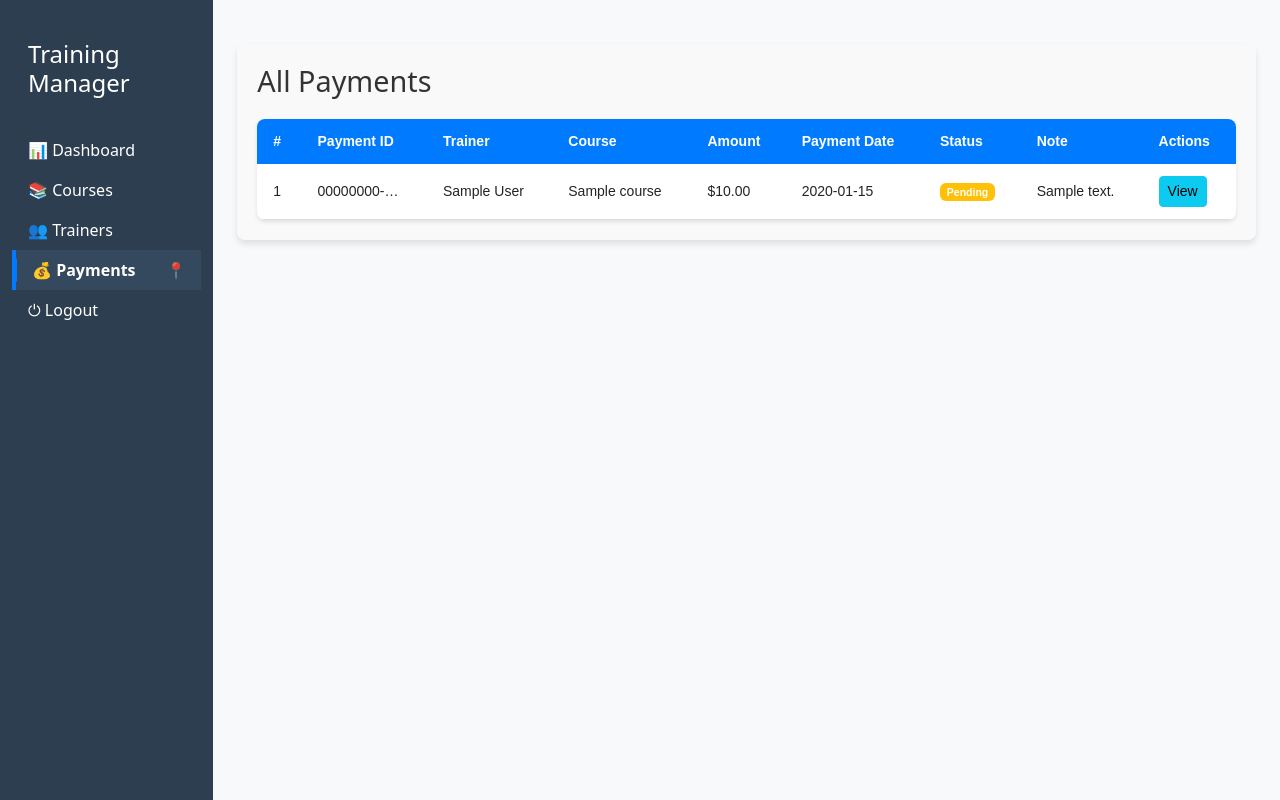
After one commit to Mu5alaf/Courses-manager-System, a Django app: page /app/admin/payments/ in a window 1280 px wide. The commit adds this page. Run offline with Django 5.2, Linux system fonts and the light colour scheme; a user stored in the database is signed in; tables that the repository leaves empty hold one stand-in row (values such as "Sample post").

Commit message:
adding payment

```diff
--- a/app/static/css/main.css
+++ b/app/static/css/main.css
@@ -92,7 +92,7 @@
     }
 
     .inforide {
-        background: #86b7fe;
+        background: #34495e;
         border-radius: 10px;
         box-shadow: 0 4px 8px rgba(0, 0, 0, 0.1);
         padding: 15px;
@@ -112,14 +112,15 @@
 
     .fontsty h4 {
         font-size: 23px;
+        font-family:system-ui, -apple-system;
         margin: 10px;
-        color: #6c757d;
+        color: #ffff;
     }
 
     .fontsty h2 {
         font-size: 32px;
+        font-family: fantasy;
         margin: 43px 0 0;
-        font-weight: bold;
         color: #e9ecef;
 
     }
@@ -591,3 +592,230 @@
         background-size: 1000px 100%;
         animation: shimmer 2s infinite linear;
     }
+
+
+    /* Trainer section css */
+    .trainers-section {
+        padding: 20px;
+        background-color: #f9f9f9;
+        border-radius: 8px;
+        box-shadow: 0 4px 6px rgba(0, 0, 0, 0.1);
+        margin: 20px 0;
+    }
+
+    .trainers-section h2 {
+        font-size: 1.8rem;
+        margin-bottom: 20px;
+        color: #333;
+    }
+
+    /* Table Styling */
+    .trainers-table {
+        width: 100%;
+        border-collapse: collapse;
+        font-family: Arial, sans-serif;
+        font-size: 14px;
+        background-color: #fff;
+        border-radius: 8px;
+        overflow: hidden;
+        box-shadow: 0 2px 4px rgba(0, 0, 0, 0.1);
+    }
+
+    .trainers-table thead {
+        background-color: #007BFF;
+        color: #fff;
+    }
+
+    .trainers-table thead th {
+        text-align: left;
+        padding: 12px 16px;
+    }
+
+    .trainers-table tbody tr:nth-child(even) {
+        background-color: #f2f2f2;
+    }
+
+    .trainers-table tbody tr:hover {
+        background-color: #e9ecef;
+    }
+
+    .trainers-table tbody td {
+        padding: 12px 16px;
+        border-bottom: 1px solid #ddd;
+    }
+
+    /* Button Styling */
+    .btn {
+        display: inline-block;
+        padding: 6px 12px;
+        font-size: 12px;
+        font-weight: 600;
+        text-align: center;
+        text-decoration: none;
+        color: #fff;
+        border: none;
+        border-radius: 4px;
+        cursor: pointer;
+    }
+
+    .btn-sm {
+        font-size: 12px;
+        padding: 5px 10px;
+    }
+
+    .btn-info {
+        background-color: #17a2b8;
+    }
+
+    .btn-info:hover {
+        background-color: #138496;
+    }
+
+    .btn-warning {
+        background-color: #ffc107;
+        color: #212529;
+    }
+
+    .btn-warning:hover {
+        background-color: #e0a800;
+    }
+
+    .btn-danger {
+        background-color: #dc3545;
+    }
+
+    .btn-danger:hover {
+        background-color: #c82333;
+    }
+
+    /* Responsive Design */
+    @media (max-width: 768px) {
+        .trainers-table thead {
+            display: none;
+        }
+
+        .trainers-table tbody td {
+            display: block;
+            width: 100%;
+            box-sizing: border-box;
+        }
+
+        .trainers-table tbody td:before {
+            content: attr(data-label);
+            font-weight: bold;
+            text-transform: uppercase;
+            display: block;
+            margin-bottom: 5px;
+        }
+
+        .trainers-table tbody tr {
+            margin-bottom: 10px;
+            border-bottom: 1px solid #ddd;
+        }
+    }
+
+    /* trainer Info  */
+    .trainer-info-section {
+        padding: 20px;
+        background-color: #f9f9f9;
+        border-radius: 8px;
+        box-shadow: 0 4px 6px rgba(0, 0, 0, 0.1);
+        margin: 20px 0;
+    }
+
+    .trainer-header {
+        display: flex;
+        justify-content: space-between;
+        align-items: center;
+        margin-bottom: 20px;
+    }
+
+    .trainer-header h2 {
+        font-size: 1.8rem;
+        color: #333;
+    }
+
+    .trainer-header .btn {
+        padding: 8px 16px;
+        font-size: 14px;
+        border-radius: 4px;
+        background-color: #007bff;
+        color: #fff;
+        text-decoration: none;
+    }
+
+    .trainer-header .btn:hover {
+        background-color: #0056b3;
+    }
+
+    .trainer-details-card {
+        display: flex;
+        background-color: #fff;
+        border-radius: 8px;
+        overflow: hidden;
+    }
+
+    .trainer-image {
+        flex: 1;
+        max-width: 318px;
+        padding: 20px;
+        background-color: #f0f0f0;
+        text-align: center;
+    }
+
+    .trainer-image img {
+        width: 100%;
+        height: 100%;
+    }
+
+    .trainer-info {
+        font-family: Arial, Helvetica, sans-serif;
+        flex: 3;
+        padding: 20px;
+        line-height: 1.6;
+        font-size: 14px;
+    }
+
+    .trainer-info h3 {
+        margin-bottom: 10px;
+        font-size: 1.9rem;
+        color: #333;
+    }
+    .trainer-info p {
+        margin-bottom: 10px;
+        font-size: 1.2rem;
+        color: #333;
+    }
+    .search-form {
+        display: flex;
+        margin-bottom: 20px;
+        gap: 10px;
+        align-items: center;
+    }
+
+    .search-input {
+        flex: 1;
+        padding: 10px;
+        font-size: 14px;
+        border: 1px solid #ccc;
+        border-radius: 4px;
+    }
+
+    .search-input:focus {
+        border-color: #007bff;
+        outline: none;
+    }
+
+    .btn-primary {
+        padding: 10px 20px;
+        font-size: 14px;
+        background-color: #007bff;
+        color: #fff;
+        border: none;
+        border-radius: 4px;
+        cursor: pointer;
+    }
+
+    .btn-primary:hover {
+        background-color: #0056b3;
+    }
--- a/app/templates/admin/course_edit.html
+++ b/app/templates/admin/course_edit.html
@@ -2,6 +2,7 @@
 {% load crispy_forms_tags %}
 {% load static %}
 {% block head %}
+<link rel="stylesheet" type="text/css" href='{% static "css/main.css" %}' />
 {% endblock %}
 {% block content %}
 <div class="course-header text-center">
--- a/app/templates/admin/course_info.html
+++ b/app/templates/admin/course_info.html
@@ -1,6 +1,7 @@
 {% extends 'admin/home.html' %}
 {% load static %}
 {% block head %}
+<link rel="stylesheet" type="text/css" href='{% static "css/main.css" %}' />
 {% endblock %}
 {% block content %}
 <div class="container">
--- a/app/templates/admin/home.html
+++ b/app/templates/admin/home.html
@@ -20,7 +20,6 @@
     {% endfor %}
 </div>
 {% endif %}
-
 <body class="bg-light">
     <div class="container-fluid">
         <div class="row">
@@ -42,18 +41,13 @@
                             </a>
                         </li>
                         <li class="nav-item">
-                            <a class="nav-link text-white" href="#" title="Manage Trainers">
+                            <a class="nav-link text-white" href="{% url 'app:trainers-list' %}" title="Manage Trainers">
                                 👥 Trainers
                             </a>
                         </li>
                         <li class="nav-item">
-                            <a class="nav-link text-white" href="#" tabindex="0">
+                            <a class="nav-link text-white" href="{% url 'app:payments-list' %}" tabindex="0">
                                 💰 Payments
-                            </a>
-                        </li>
-                        <li class="nav-item" role="navigation">
-                            <a class="nav-link text-white" href="#reports" role="link">
-                                📈 Reports
                             </a>
                         </li>
                         <li class="nav-item">
--- /dev/null
+++ b/app/templates/admin/payment.html
@@ -0,0 +1,54 @@
+{% extends 'admin/home.html' %}
+{% load static %}
+{% block head %}
+<link rel="stylesheet" type="text/css" href='{% static "css/main.css" %}' />
+{% endblock %}
+{% block content %}
+<section class="trainers-section">
+    <h2>All Payments</h2>
+    <table class="trainers-table">
+        <thead>
+            <tr>
+                <th>#</th>
+                <th>Payment ID</th>
+                <th>Trainer</th>
+                <th>Course</th>
+                <th>Amount</th>
+                <th>Payment Date</th>
+                <th>Status</th>
+                <th>Note</th>
+                <th>Actions</th>
+            </tr>
+        </thead>
+        <tbody>
+            {% for payment in payment_record %}
+            <tr>
+                <td>{{ forloop.counter }}</td>
+                <td>{{ payment.id|truncatechars:10 }}</td>
+                <td>{{ payment.trainer.user.get_full_name|default:payment.trainer.user.email }}</td>
+                <td>{{ payment.course.title }}</td>
+                <td>${{ payment.amount }}</td>
+                <td>{{ payment.payment_date|date:"Y-m-d" }}</td>
+                <td>
+                    {% if payment.status == 'Pending' %}
+                        <span class="badge bg-warning">{{ payment.status }}</span>
+                    {% elif payment.status == 'Paid' %}
+                        <span class="badge bg-success">{{ payment.status }}</span>
+                    {% elif payment.status == 'Failed' %}
+                        <span class="badge bg-danger">{{ payment.status }}</span>
+                    {% endif %}
+                </td>
+                <td>{{ payment.note|default:"N/A" }}</td>
+                <td>
+                    <a href="{% url 'app:payments-details' payment.pk %}" class="btn btn-sm btn-info me-1">View</a>
+                </td>
+            </tr>
+            {% empty %}
+            <tr>
+                <td colspan="9">No payments found.</td>
+            </tr>
+            {% endfor %}
+        </tbody>
+    </table>
+</section>
+{% endblock %}
--- a/app/urls.py
+++ b/app/urls.py
@@ -16,6 +16,12 @@ urlpatterns = [
     path('admin/course/<uuid:pk>/', views.course_details, name='course-details'),
     path('admin/course/<uuid:pk>/edit/', views.course_edit, name='course-edit'),
     path('admin/course/<uuid:pk>/delete/', views.course_delete, name='course-delete'),
+    path('admin/trainers/', views.trainers_view, name='trainers-list'),
+    path('admin/trainer/<uuid:pk>/', views.trainer_details_view, name='trainer-details'),
+    path('admin/trainer/<uuid:pk>/delete', views.trainer_delete, name='trainer-delete'),
+    path('admin/trainers/<uuid:pk>/assign/', views.assign_course_view, name='assign-courses'),
+    path('admin/payments/', views.payment_list_view, name='payments-list'),
+    path('admin/payments/<uuid:pk>/', views.payment_details_view, name='payments-details'),
 
     #TrainerDashboard
     path('trainer/dashboard/', views.trainer_dashboard, name='trainer-dashboard'),
--- a/app/views.py
+++ b/app/views.py
@@ -9,7 +9,7 @@ from django.contrib.auth.hashers import make_password
 from django.shortcuts import get_object_or_404
 from django.core.exceptions import ObjectDoesNotExist
 from django.http import Http404
-
+from django.db.models import Q
 from . import forms
 from . import models
 
@@ -88,12 +88,12 @@ def logout_view(request):
 def admin_dashboard(request):
     #dahboard anyltics
     users_count = models.CustomUser.objects.count()
-    student_count = models.TrainerUser.objects.count()
+    trainers_count = models.TrainerUser.objects.count()
     courses_count = models.Course.objects.count()
     payments_count = models.Payment.objects.count()
     context = {
         'users_count': users_count,
-        'student_count': student_count,
+        'trainers_count': trainers_count,
         'courses_count': courses_count,
         'payments_count': payments_count,
     }
@@ -169,6 +169,75 @@ def course_edit(request, pk):
     }
     return render(request, 'admin/course_edit.html', context)
 
+#trainers list
+@admin_required
+def trainers_view(request):
+    query = request.GET.get('search','').lower()
+    #search querey
+    trainers = models.TrainerUser.objects.select_related('user').filter(
+    Q(user__first_name__icontains=query) |
+    Q(user__last_name__icontains=query) |
+    Q(user__email__icontains=query)
+    )
+    return render(request, 'admin/trainers.html', {'trainers': trainers})
+
+#trainers details
+@admin_required
+def trainer_details_view(request,pk):
+    trainer = get_object_or_404(models.TrainerUser,pk=pk)
+    context = {
+        'trainer':trainer
+    }
+    return render(request, 'admin/trainer_info.html', context)
+
+#trainers delete
+@admin_required
+def trainer_delete(request, pk):
+    trainer = get_object_or_404(models.TrainerUser, pk=pk)
+    if request.method == 'POST':
+        trainer_name = trainer.user.email
+        trainer.user.delete()
+        messages.success(request, f'User "{trainer_name}" deleted successfully')
+        return redirect('app:trainers-list')
+    messages.error(request, 'Invalid request method')
+    return redirect('app:trainers-list', pk=pk)
+
+#add_course to trainer
+@admin_required
+def assign_course_view(request,pk):
+    trainer_assign = get_object_or_404(models.TrainerUser, pk=pk)
+    if request.method == 'POST':
+        form = forms.AssignCourseForm(request.POST)
+        if form.is_valid():
+            selected_courses = form.cleaned_data['courses']
+            trainer_assign.courses.set(selected_courses)
+            return redirect('app:trainers-list')
+    else:
+        form = forms.AssignCourseForm(initial={'courses': trainer_assign.courses.all()})
+    context = {
+        'trainer_assign': trainer_assign,
+        'form': form,
+    }
+    return render(request, 'admin/assign_course.html', context)
+
+#payment record
+@admin_required
+def payment_list_view(request):
+    payment_record = models.Payment.objects.all()
+    context = {
+        'payment_record':payment_record,
+    }
+    return render(request, 'admin/payment.html',context)
+
+#payment details
+@admin_required
+def payment_details_view(request,pk):
+    payment = get_object_or_404(models.Payment, pk=pk)
+    context = {
+        'payment':payment
+    }
+    return render(request, 'admin/payment_info.html',context)
+
 '''Trainer Dashboard'''
 @login_required
 def trainer_dashboard(request):
```
Also changed, not shown: app/forms.py (+7 -0 lines), app/templates/admin/assign_course.html (added, +29 -0 lines), app/templates/admin/courses.html (+5 -4 lines), app/templates/admin/dashboard.html (+5 -6 lines), app/templates/admin/payment_info.html (added, +61 -0 lines), app/templates/admin/trainer_info.html (added, +27 -0 lines), app/templates/admin/trainers.html (added, +60 -0 lines), 1 other file.
